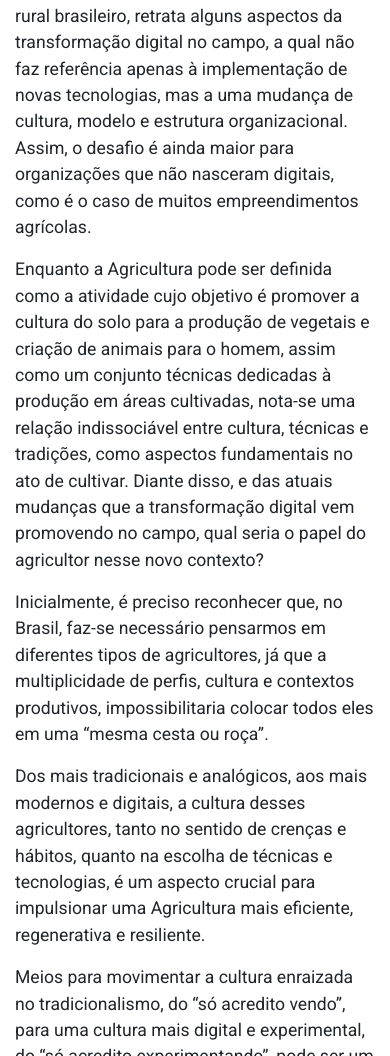
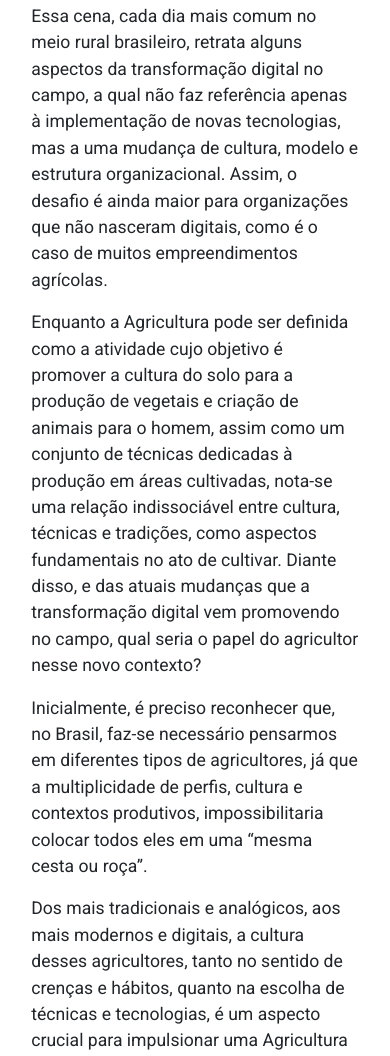
Before and after one commit to leo-pro/neocert-website, a plain HTML site: page blog/nova-forma-de-se-fazer-agricultura.html in a window 390 px wide. Shown: the part 1118-2174 px from the top of the page. Drawn offline with nearby package versions, Linux system fonts and the light colour scheme.

Commit message:
Text responsive

```diff
--- a/blog/nova-forma-de-se-fazer-agricultura.html
+++ b/blog/nova-forma-de-se-fazer-agricultura.html
@@ -63,7 +63,7 @@
 
   <div class="container foreground">
     <div class="row d-flex justify-content-center">
-      <div class="col-sm-10 col-lg-10">
+      <div class="col-11 col-sm-10 col-lg-10">
         <div class="d-flex flex-row align-items-center" style="color: #333">
           <div>
             <img class="author-image" src="../assets/img/daniele.jpg" alt="">
@@ -96,7 +96,7 @@
 
             <p>Essa cena, cada dia mais comum no meio rural brasileiro, retrata alguns aspectos da transformação digital no campo, a qual não faz referência apenas à implementação de novas tecnologias, mas a uma mudança de cultura, modelo e estrutura organizacional. Assim, o desafio é ainda maior para organizações que não nasceram digitais, como é o caso de muitos empreendimentos agrícolas.</p>
 
-            <p>Enquanto a Agricultura pode ser definida como a atividade cujo objetivo é promover a cultura do solo para a produção de vegetais e criação de animais para o homem, assim como um conjunto técnicas dedicadas à produção em áreas cultivadas, nota-se uma relação indissociável entre cultura, técnicas e tradições, como aspectos fundamentais no ato de cultivar. Diante disso, e das atuais mudanças que a transformação digital vem promovendo no campo, qual seria o papel do agricultor nesse novo contexto?</p>
+            <p>Enquanto a Agricultura pode ser definida como a atividade cujo objetivo é promover a cultura do solo para a produção de vegetais e criação de animais para o homem, assim como um conjunto de técnicas dedicadas à produção em áreas cultivadas, nota-se uma relação indissociável entre cultura, técnicas e tradições, como aspectos fundamentais no ato de cultivar. Diante disso, e das atuais mudanças que a transformação digital vem promovendo no campo, qual seria o papel do agricultor nesse novo contexto?</p>
 
             <p>Inicialmente, é preciso reconhecer que, no Brasil, faz-se necessário pensarmos em diferentes tipos de agricultores, já que a multiplicidade de perfis, cultura e contextos produtivos, impossibilitaria colocar todos eles em uma “mesma cesta ou roça”. </p>
 
```
